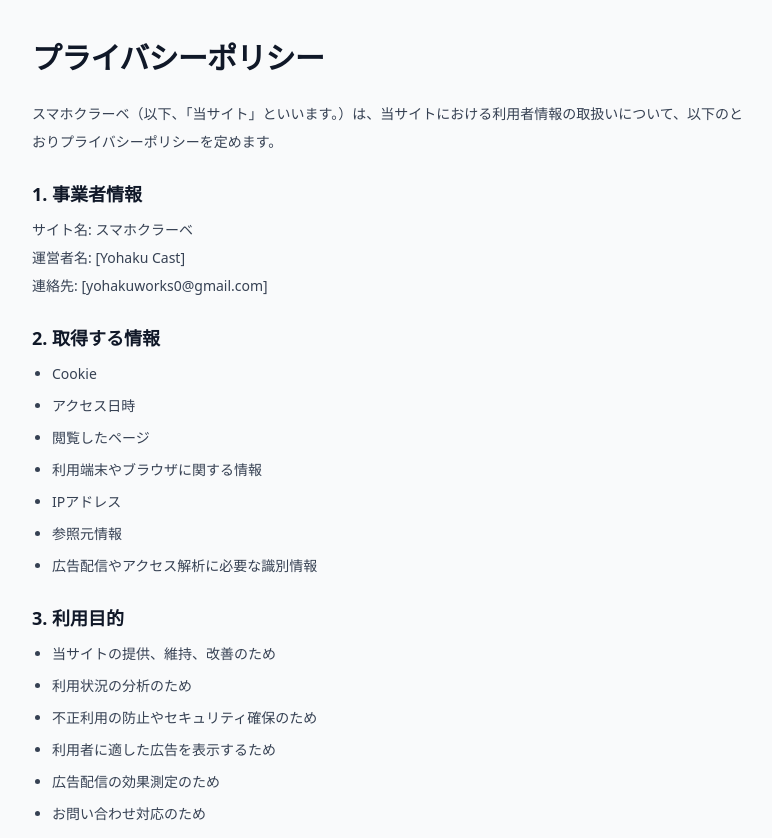
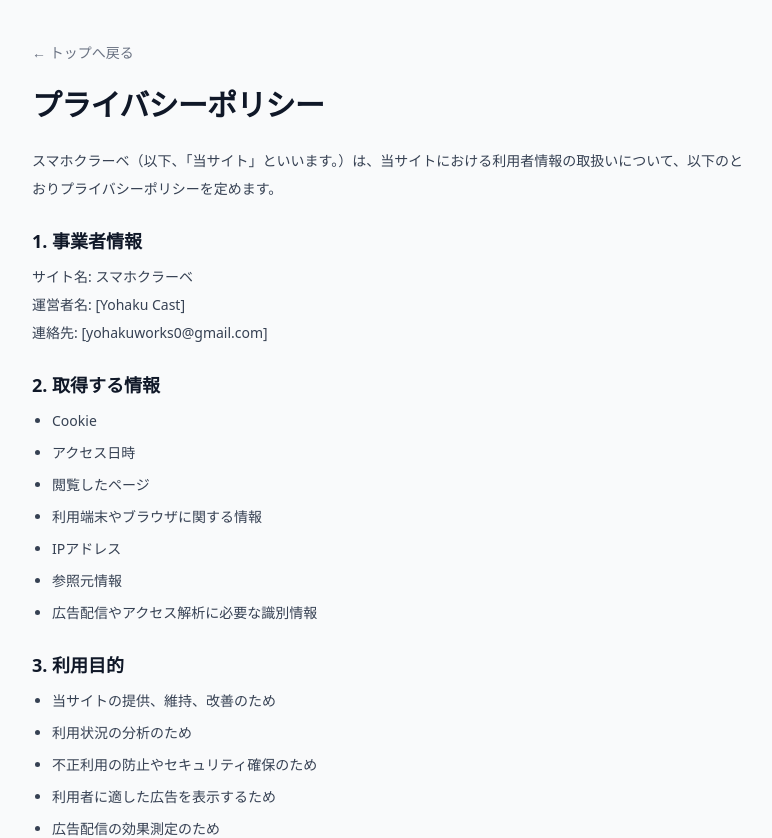
Before and after one commit to koyaaaan/sumaho-clarbe, a Next.js app: page /privacy in a window 1280 px wide. Shown: the top 838 px of the page, without its empty margins (248-1020 px from the left). Built offline with nearby package versions, Linux system fonts and the light colour scheme.

Commit message:
Update privacy policy page

```diff
--- a/app/privacy/page.tsx
+++ b/app/privacy/page.tsx
@@ -5,6 +5,13 @@ export const metadata = {
 export default function PrivacyPage() {
   return (
     <main className="mx-auto max-w-3xl px-4 py-10 sm:px-6">
+      <a
+  href="/"
+  className="mb-6 inline-flex text-sm text-gray-500 underline-offset-2 hover:underline dark:text-gray-400"
+>
+  ← トップへ戻る
+</a>
+
       <h1 className="mb-6 text-3xl font-bold tracking-tight text-gray-900 dark:text-gray-100">
         プライバシーポリシー
       </h1>
```
